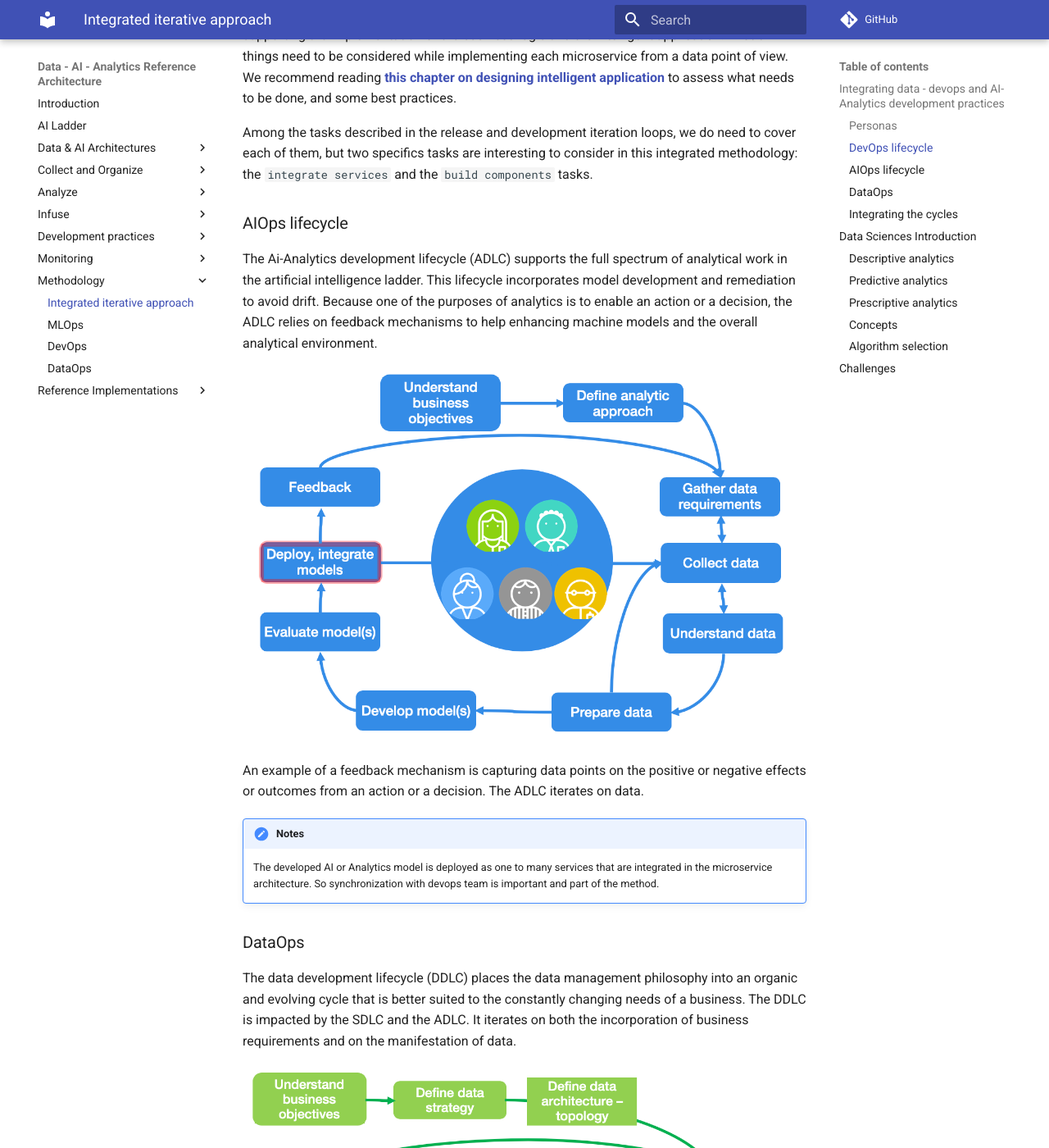
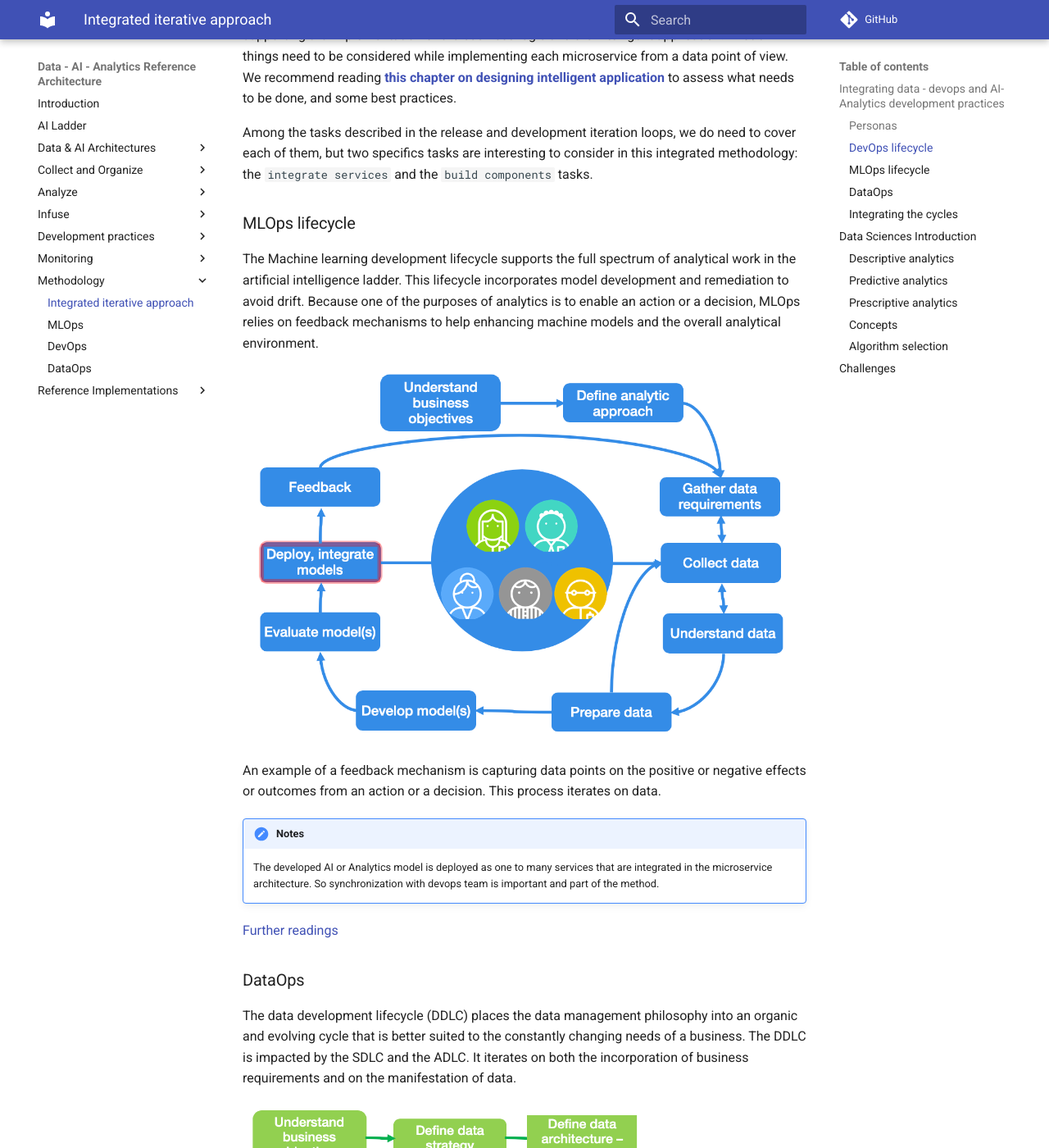
Before and after one commit to ibm-cloud-architecture/refarch-data-ai-analytics, an MkDocs documentation site: the page built from docs/methodology/README.md, in a window 1280 px wide and 1400 px high, scrolled down 2720 px. Shown: the whole window at 82% size. Built offline with MkDocs 1.6.1 and Material for MkDocs 9.7.7, drawn with Linux system fonts in a browser that asks for light colours; comment, search, counter and statistics services are not loaded.

Commit message:
update to MLops and diagrams

```diff
--- a/docs/methodology/README.md
+++ b/docs/methodology/README.md
@@ -39,16 +39,18 @@ The solution will group a lot of out of the shelves components and a set of micr
 
 Among the tasks described in the release and development iteration loops, we do need to cover each of them, but two specifics tasks are interesting to consider in this integrated methodology: the `integrate services` and the `build components` tasks.
 
-### AIOps lifecycle
+### MLOps lifecycle
 
-The Ai-Analytics development lifecycle (ADLC) supports the full spectrum of analytical work in the artificial intelligence ladder. This lifecycle incorporates model development and remediation to avoid drift. Because one of the purposes of analytics is to enable an action or a decision, the ADLC relies on feedback mechanisms to help enhancing machine models and the overall analytical environment.
+The Machine learning development lifecycle supports the full spectrum of analytical work in the artificial intelligence ladder. This lifecycle incorporates model development and remediation to avoid drift. Because one of the purposes of analytics is to enable an action or a decision, MLOps relies on feedback mechanisms to help enhancing machine models and the overall analytical environment.
 
 ![](images/ml-dt-method.png)
 
-An example of a feedback mechanism is capturing data points on the positive or negative effects or outcomes from an action or a decision. The ADLC iterates on data.
+An example of a feedback mechanism is capturing data points on the positive or negative effects or outcomes from an action or a decision. This process iterates on data.
 
 !!! notes
     The developed AI or Analytics model is deployed as one to many services that are integrated in the microservice architecture. So synchronization with devops team is important and part of the method.
+
+[Further readings](MLops.md)
 
 ### DataOps
 
```
Also changed, not shown: 1 other file.
